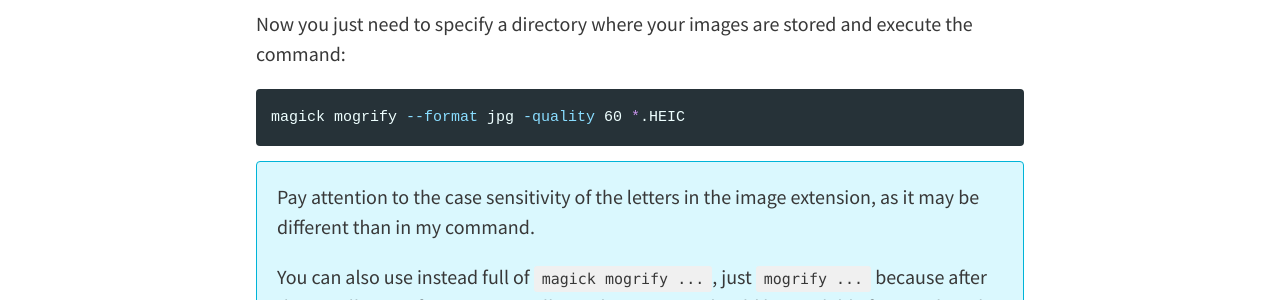
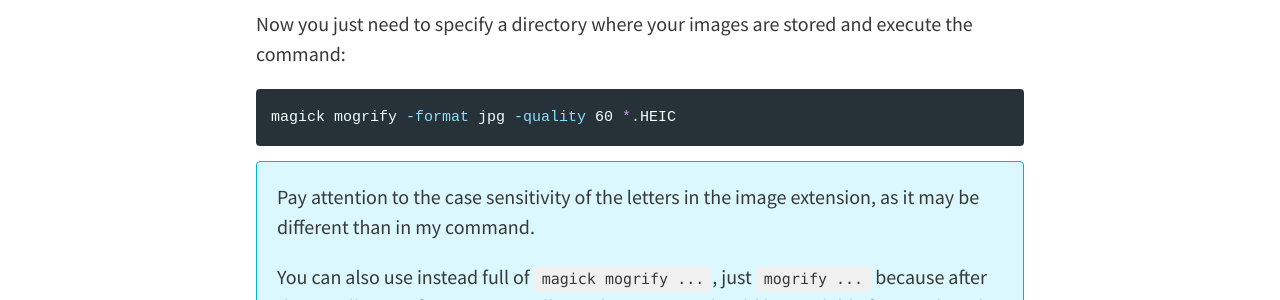
Before and after one commit to egel/egel.github.io, a Jekyll site: the page built from _posts/2023-04-05-fast-massive-photo-conversion.md, in a window 1280 px wide. Shown: the part 1207-1507 px from the top of the page. Built offline with Jekyll 4.4.1, drawn with Linux system fonts in a browser that asks for light colours; nearby versions of some CDN libraries; comment, search, counter and statistics services are not loaded.

````diff
--- a/_posts/2023-04-05-fast-massive-photo-conversion.md
+++ b/_posts/2023-04-05-fast-massive-photo-conversion.md
@@ -27,7 +27,7 @@ brew install libheif imagemagick
 Now you just need to specify a directory where your images are stored and execute the command:
 
 ```bash
-magick mogrify --format jpg -quality 60 *.HEIC
+magick mogrify -format jpg -quality 60 *.HEIC
 ```
 
 <div class="alert alert-info" role="alert">
````
